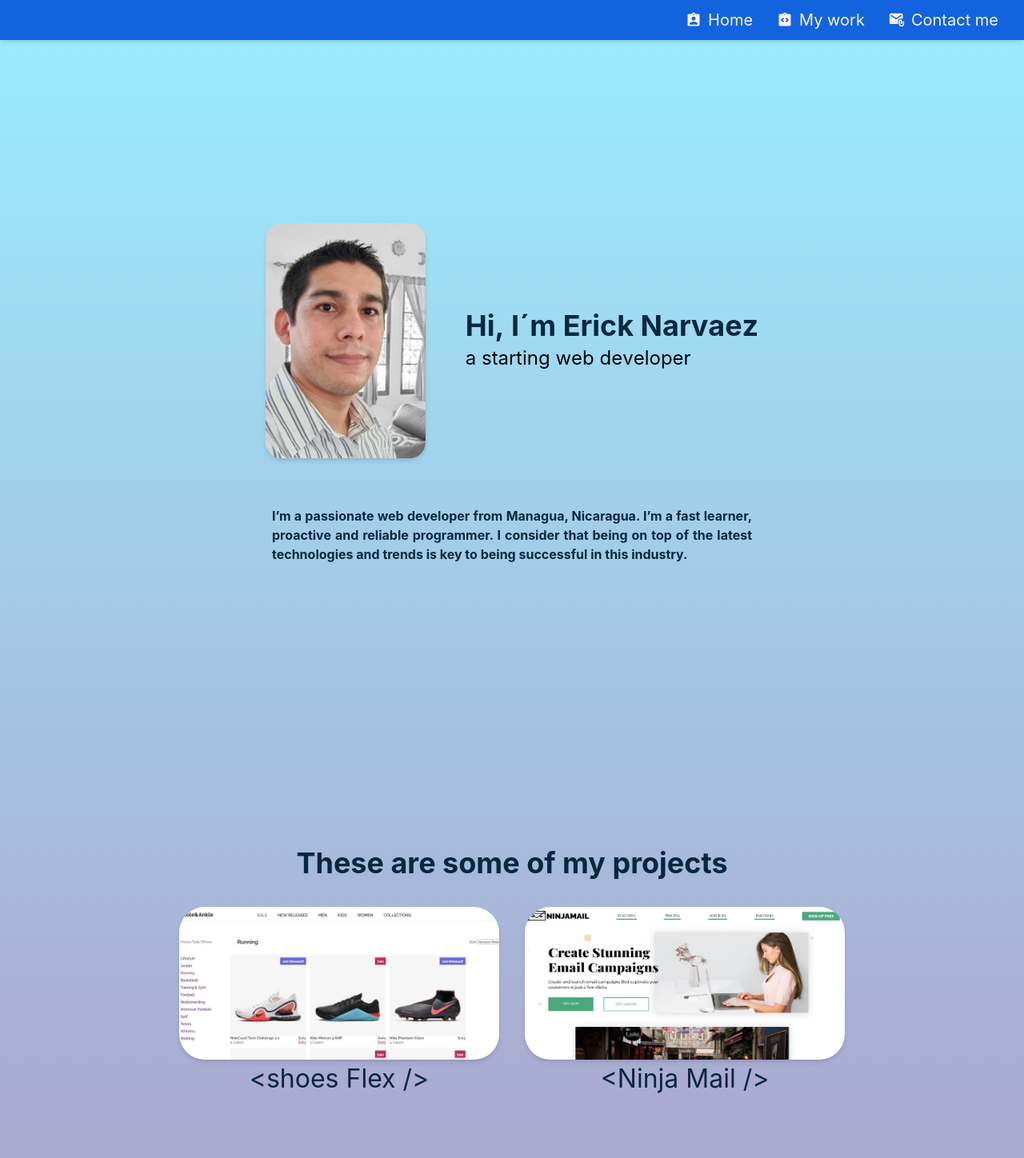
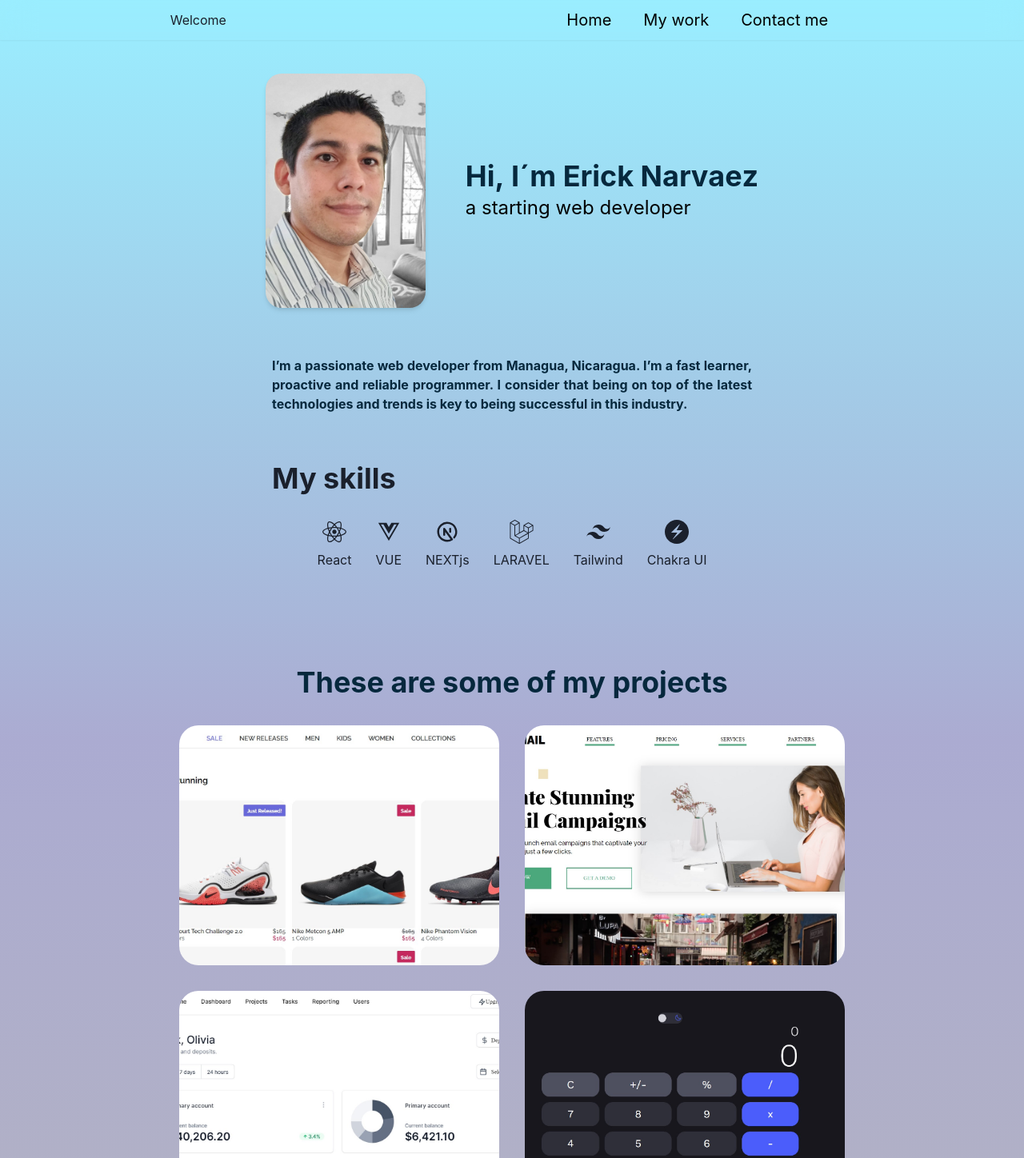
Before and after one commit to ggquicky/reactportafolio, a React (Create React App) app: page / in a window 1280 px wide. Shown: the top 1448 px of the page at 80% size. Built offline with nearby package versions, Linux system fonts and the light colour scheme.

Commit message:
fix: adding minors changes on CSS

```diff
--- a/src/App.jsx
+++ b/src/App.jsx
@@ -1,5 +1,5 @@
 import Navbar from "./navbar/navbar";
-import About from "./about/about";
+import About from "./about/About";
 import MyWork from "./mywork/MyWork";
 import ContactMe from "./contactme/ContactMe";
 import { Flex } from "@chakra-ui/react";
--- a/src/about/about.jsx
+++ b/src/about/About.jsx
@@ -1,8 +1,9 @@
 import profileP from "./profile.jpeg";
 
 import { Box, Flex, Heading, Image, Text } from "@chakra-ui/react";
+import Skills from "./Skills";
 
-export default function about() {
+export default function About() {
   const title = "Hi, I´m Erick Narvaez";
   const titleArray = title.split("");
   const subTitle = "a starting web developer";
@@ -13,8 +14,7 @@ export default function about() {
       id="sectionAbout"
       marginBlockStart="60px"
       direction={{ base: "column" }}
-      h={{ base: "auto", md: "100vh" }}
-      w="100%"
+      width="100%"
       justify="center"
       align="center"
       gap={{ base: "16px", md: "60px" }}
@@ -103,6 +103,14 @@ export default function about() {
           in this industry.
         </Text>
       </Box>
+      <Flex
+        flexDirection="column"
+        gap="30px"
+        width={{ base: "auto", md: "600px" }}
+      >
+        <Heading>My skills</Heading>
+        <Skills />
+      </Flex>
     </Flex>
   );
 }
--- /dev/null
+++ b/src/about/Skills.jsx
@@ -0,0 +1,32 @@
+import { Box, Flex, Icon, Text } from "@chakra-ui/react";
+import { FaReact, FaVuejs, FaLaravel } from "react-icons/fa";
+import { SiChakraui, SiTailwindcss } from "react-icons/si";
+import { TbBrandNextjs } from "react-icons/tb";
+
+const skills = [
+  { name: "React", icon: FaReact },
+  { name: "VUE", icon: FaVuejs },
+  { name: "NEXTjs", icon: TbBrandNextjs },
+  { name: "LARAVEL", icon: FaLaravel },
+  { name: "Tailwind", icon: SiTailwindcss },
+  { name: "Chakra UI", icon: SiChakraui },
+];
+
+export default function Skills() {
+  return (
+    <Flex justifyContent="center" gap="30px" flexWrap="wrap">
+      {skills.map((skill, index) => (
+        <Flex
+          key={index}
+          flexDirection="column"
+          justifyContent="center"
+          align="center"
+          gap="8px"
+        >
+          <Icon h="30px" w="30px" as={skill.icon} />
+          <Text key={index}>{skill.name}</Text>
+        </Flex>
+      ))}
+    </Flex>
+  );
+}
--- a/src/contactme/ContactMe.jsx
+++ b/src/contactme/ContactMe.jsx
@@ -28,14 +28,14 @@ export default function ContactMe() {
       alignItems="center"
       gap={{ base: "24px", md: "48px" }}
       id="sectionContactme"
-      h={{ base: "auto", md: "100vh" }}
+      width="100%"
     >
       <Flex flexDirection="column" justifyContent="center" alignItems="center">
         <Heading fontSize={{ base: "30px", md: "36px" }} as="h3">
           Let's work together!!
         </Heading>
         <Text fontSize={{ base: "16px", md: "24px" }}>
-          How do you like pizza?
+          How do you like coffee?
         </Text>
       </Flex>
       <Flex
--- a/src/mywork/MyWork.jsx
+++ b/src/mywork/MyWork.jsx
@@ -1,4 +1,4 @@
-import { Box, Flex, Heading, Image, Text } from "@chakra-ui/react";
+import { Box, Flex, Heading, Image } from "@chakra-ui/react";
 import shoesFlex from "./media/soleanklepreview.jpg";
 import calulator from "./media/calculatorjs.jpg";
 import ninjamailpreview from "./media//ninjamailpreview.jpg";
@@ -30,7 +30,7 @@ const projects = [
 export default function MyWork() {
   return (
     <Flex
-      h={{ base: "auto", md: "100vh" }}
+      width="100%"
       flexDir="column"
       rowGap={{ base: "16px", md: "32px" }}
       alignItems="center"
@@ -43,11 +43,11 @@ export default function MyWork() {
         {projects.map((project, index) => (
           <Box
             as="a"
+            href={project.url}
+            rel="nofollow noopener noreferrer"
             display="flex"
             flexDirection="column"
             alignItems="center"
-            href={project.url}
-            rel="nofollow noopener noreferrer"
             target="_blank"
             key={index}
             w={{ base: "auto", md: "400px" }}
@@ -59,23 +59,13 @@ export default function MyWork() {
               transition="ease-in-out"
               transitionDelay="100ms"
               w="100%"
-              h="calc(100% - 6.8rem)"
-              objectFit="fill"
-              boxShadow="md"
-              borderRadius="32px"
+              h="100%"
+              objectFit="cover"
               src={project.imgUrl}
               alt="project"
-              _hover={{ boxShadow: "dark-lg" }}
+              _hover={{ boxShadow: "lg" }}
+              borderRadius="24px"
             />
-            <Text
-              fontSize={{ base: "24px", md: "32px" }}
-              color="textColor"
-              textAlign="center"
-            >
-              &lt;
-              {project.name}
-              &#47;&gt;
-            </Text>
           </Box>
         ))}
       </Flex>
--- a/src/navbar/navbar.jsx
+++ b/src/navbar/navbar.jsx
@@ -1,5 +1,6 @@
 import {
   Box,
+  Flex,
   Drawer,
   DrawerBody,
   DrawerCloseButton,
@@ -10,11 +11,6 @@ import {
   IconButton,
   useDisclosure,
 } from "@chakra-ui/react";
-import {
-  MdAssignmentInd,
-  MdIntegrationInstructions,
-  MdAttachEmail,
-} from "react-icons/md";
 
 import { HamburgerIcon, CloseIcon } from "@chakra-ui/icons";
 
@@ -24,17 +20,16 @@ export default function Navbar() {
   let navMenuObj = [
     {
       name: "Home",
-      icon: MdAssignmentInd,
       href: "#sectionAbout",
     },
     {
       name: "My work",
-      icon: MdIntegrationInstructions,
+
       href: "#sectionMyWork",
     },
     {
       name: "Contact me",
-      icon: MdAttachEmail,
+
       href: "#sectionContactme",
     },
   ];
@@ -44,23 +39,26 @@ export default function Navbar() {
       as="nav"
       display="flex"
       position="fixed"
-      w="100%"
+      width="100%"
       flexDirection="row"
-      bg="navBar"
       h="50px"
       left="0px"
       top="0px"
       alignItems="center"
-      justifyContent="flex-end"
-      columnGap="30px"
+      justifyContent="space-around"
+      columnGap="32px"
       p="0px 32px"
-      boxShadow="md"
+      backdropFilter="auto"
+      backdropBlur="20px"
+      boxShadow="sm"
     >
+      <Box>Welcome</Box>
+      <Flex columnGap="40px" p="0px 32px">
         {navMenuObj.map(function (value, index) {
           return (
             <Box
               as="a"
-            color="navText"
+              color="black"
               key={index}
               href={value.href}
               fontSize="20px"
@@ -69,8 +67,7 @@ export default function Navbar() {
               _hover={{ color: "#DFF6FF" }}
               display={{ base: "none", sm: "flex" }}
             >
-            <Icon as={value.icon} />
-            <Box>{value.name}</Box>
+              {value.name}
             </Box>
           );
         })}
@@ -84,6 +81,7 @@ export default function Navbar() {
           variant={"ghost"}
           aria-label={"Toggle Navigation"}
         />
+      </Flex>
 
       <Drawer placement="right" onClose={onClose} isOpen={isOpen}>
         <DrawerOverlay />
```
Also changed, not shown: 1 other file (tests, documents, lock files or other folders). Lines whose indentation alone changed are shown as unchanged.
